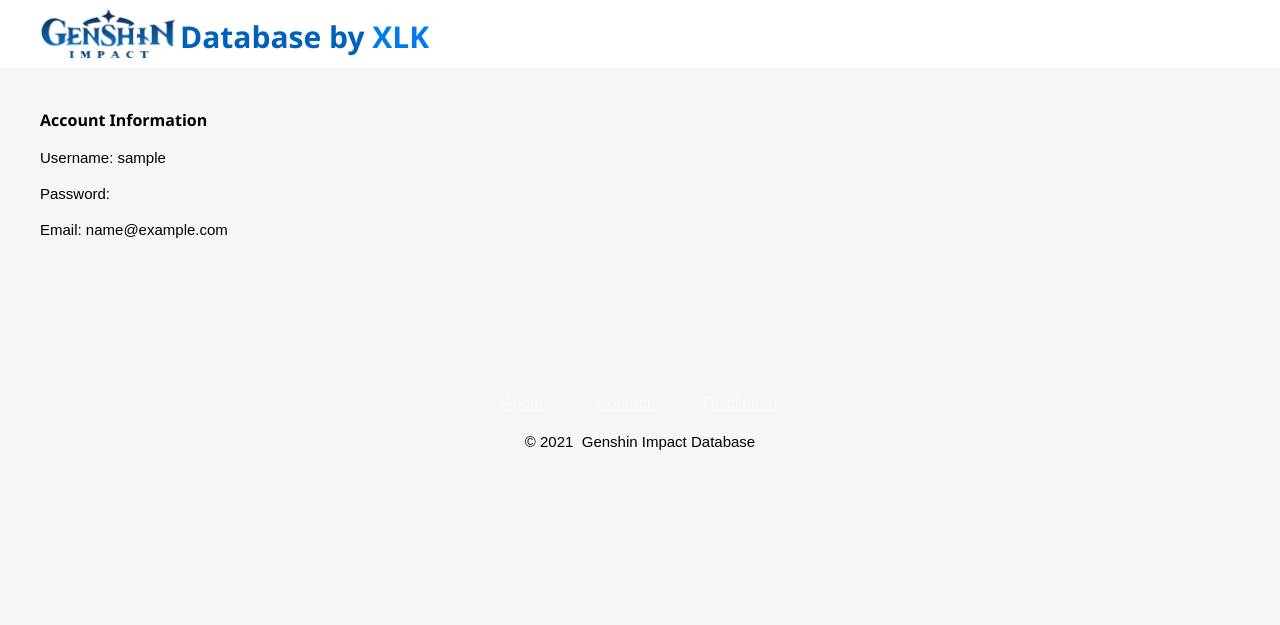
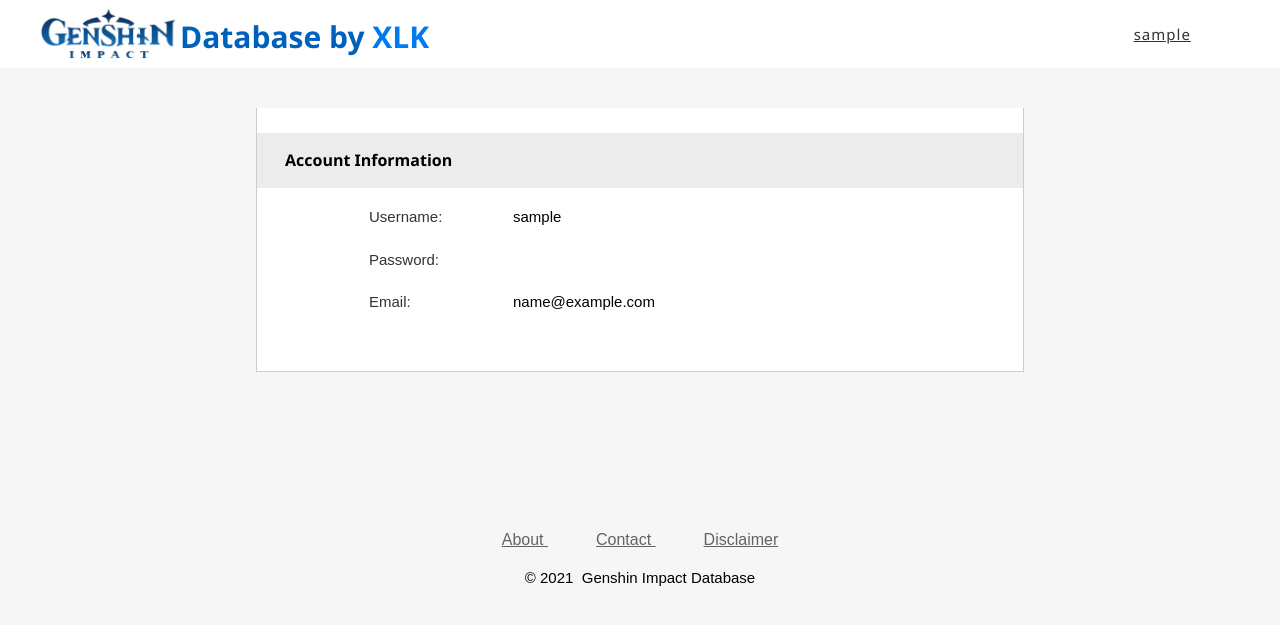
Before and after one commit to lammmnnn/CS401_Project_GenshinImpactDB_Heroku, a PHP site: page /php/user_setting.php in a window 1280 px wide. Shown: the top 625 px of the page. Run offline with PHP 8.4, Linux system fonts and the light colour scheme; the visitor is signed in with stand-in values (Sample User, id 1).

Commit message:
Update login.css

```diff
--- a/css/login.css
+++ b/css/login.css
@@ -17,6 +17,9 @@ body {
 	display: inline-flex;
 	align-items: center;
 }
+.login-button {
+  color: #000;
+}
 
 .auth-header {
 	position: relative;
@@ -31,6 +34,18 @@ body {
 	max-width: 768px;
 }
 
+.us-panel {
+  min-width: 700px;
+    align-self: center;
+    border: #ccc solid;
+    border-width: 0 1px 1px;
+    margin: 0 auto 19px;
+    max-width: 768px;
+    background-color: #fff;
+    justify-content: center;
+    padding: 25px 0;
+    width: 100%;
+}
 .auth-header h1 {
     font-size: 1.6875rem;
     line-height: 2rem;
@@ -47,6 +62,34 @@ body {
     color: #00acac;
     font-weight: bold;
     text-decoration: underline;
+}
+.content-header {
+  padding: 15px 28px;
+  margin-bottom: 0;
+  background-color: rgba(0,0,0,0.075);
+  border-bottom: 1px solid rgba(0,0,0,0);
+}
+.content-body {
+  flex: 1 1 auto;
+  padding: 0 7rem 1rem;
+}
+.account-info-item {
+  padding: .2rem 0;
+  display: -webkit-box;
+  display: -ms-flexbox;
+  display: flex;
+  -webkit-box-align: center;
+  -ms-flex-align: center;
+  align-items: center;
+}
+.account-info-label {
+    width: 1.5rem;
+    padding-right: 9rem;
+    color: #333;
+}
+.black a {
+  color: #000;
+  opacity: 60%;
 }
 
 #content {
```
